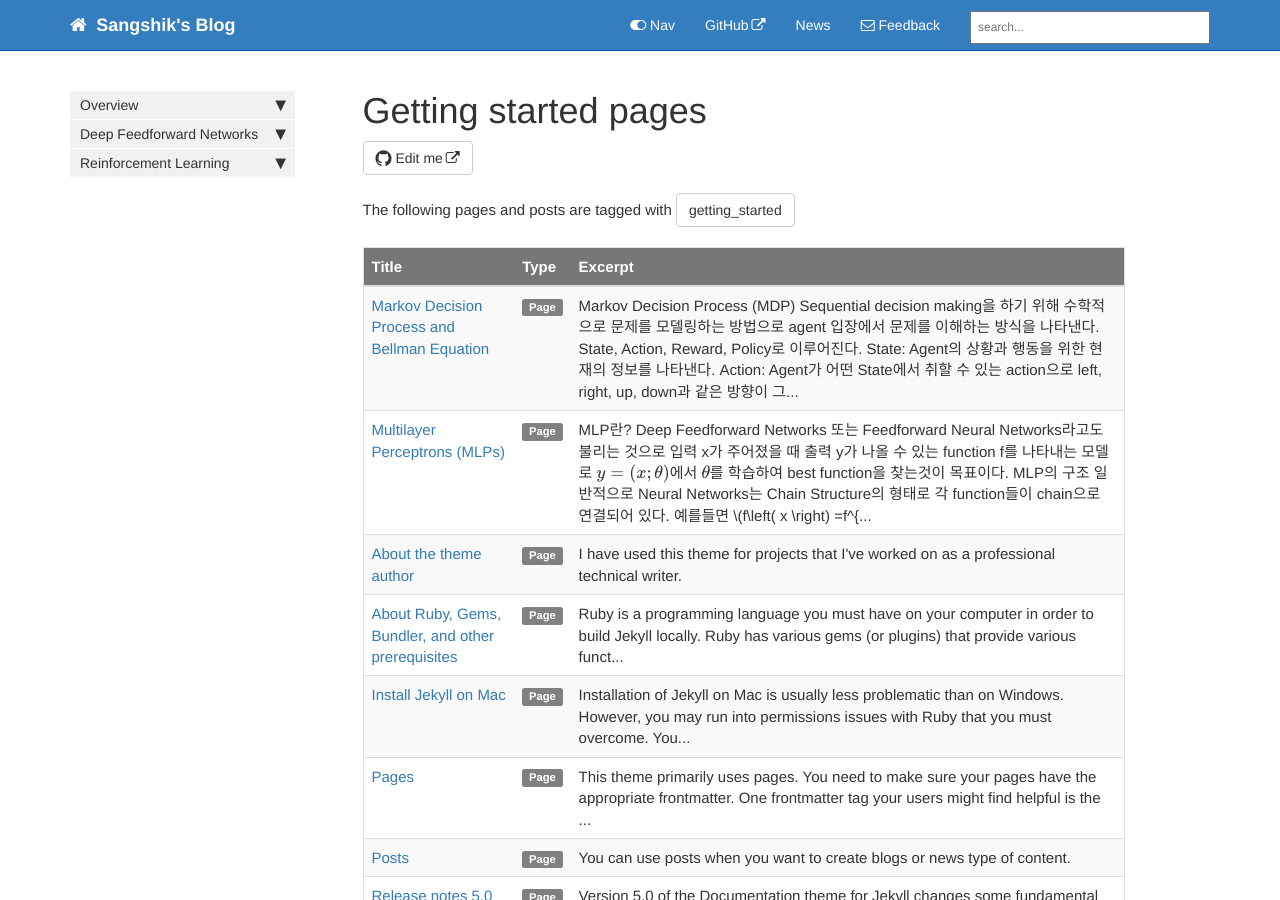
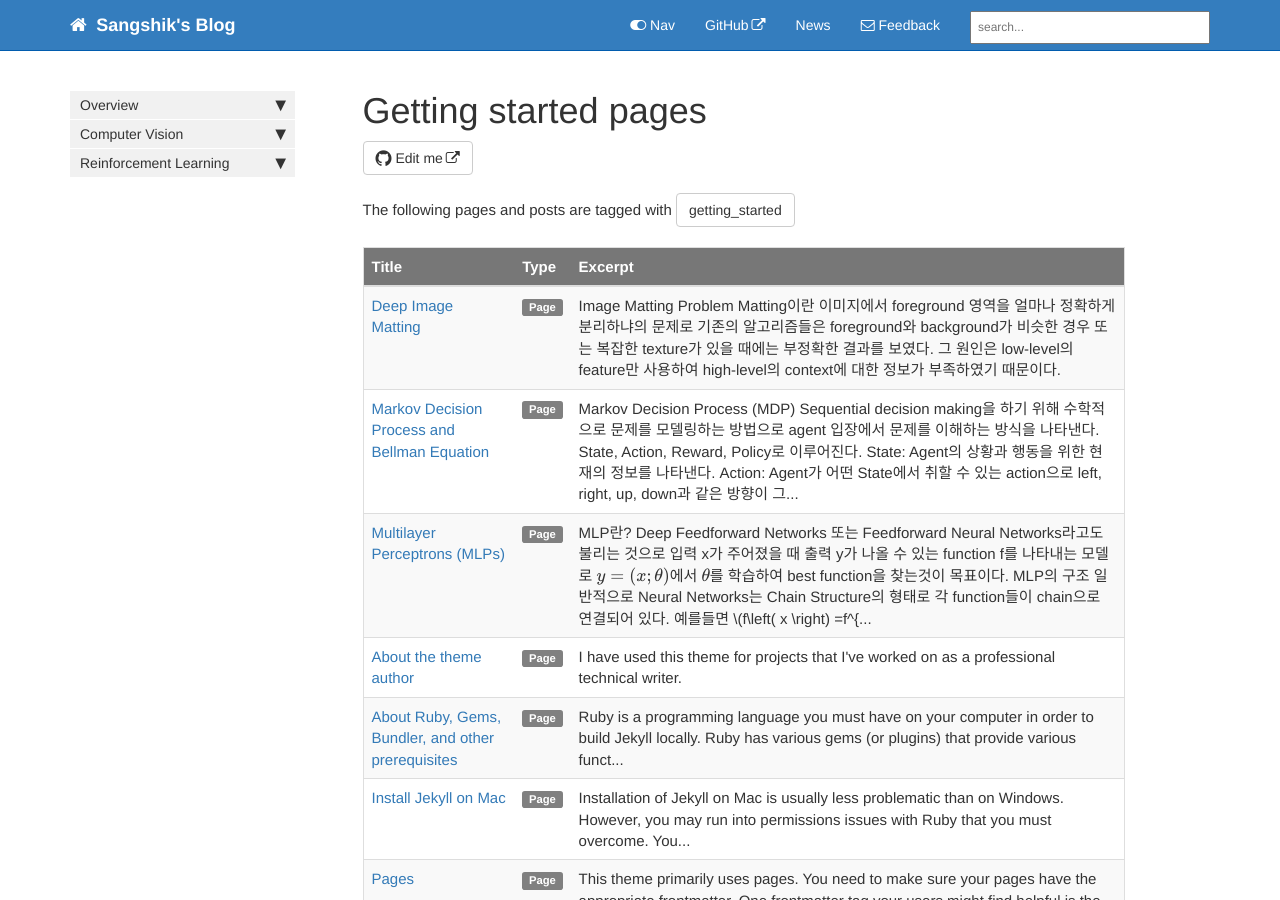
Before and after one commit to pss1207/pss1207.github.io, a Jekyll site: the page built from pages/tags/tag_getting_started.md, in a window 1280 px wide and 900 px high. Built offline with Jekyll 4.4.1, drawn with Linux system fonts in a browser that asks for light colours; nearby versions of some CDN libraries; formulas are drawn with MathJax 3; comment, search, counter and statistics services are not loaded.

Commit message:
image matting
image matting

```diff
--- a/_data/sidebars/mydoc_sidebar.yml
+++ b/_data/sidebars/mydoc_sidebar.yml
@@ -44,12 +44,12 @@ entries:
 #      url: /mydoc_support.html
 #      output: web, pdf
 
-  - title: Deep Feedforward Networks
+  - title: Computer Vision
     output: web, pdf
     folderitems:
 
-    - title: Multilayer Perceptrons (MLPs)
-      url: /mlp.html
+    - title: Deep Image Matting
+      url: /deep_image_matting.html
       output: web, pdf
 
   - title: Reinforcement Learning
--- /dev/null
+++ b/pages/computer_vision/deep_image_matting.md
@@ -0,0 +1,17 @@
+---
+title: Deep Image Matting
+tags: [getting_started]
+keywords: release notes, announcements, what's new, new features
+last_updated: Oct 10, 2017
+summary:
+sidebar: mydoc_sidebar
+permalink: deep_image_matting.html
+folder: computer_vision
+---
+
+
+
+## Image Matting Problem
+Matting이란 이미지에서 foreground 영역을 얼마나 정확하게 분리하냐의 문제로 기존의 알고리즘들은 foreground와 background가 비슷한 경우 또는 복잡한 texture가 있을 때에는 부정확한 결과를 보였다. 그 원인은 low-level의 feature만 사용하여 high-level의 context에 대한 정보가 부족하였기 때문이다.
+
+{% include links.html %}
```
